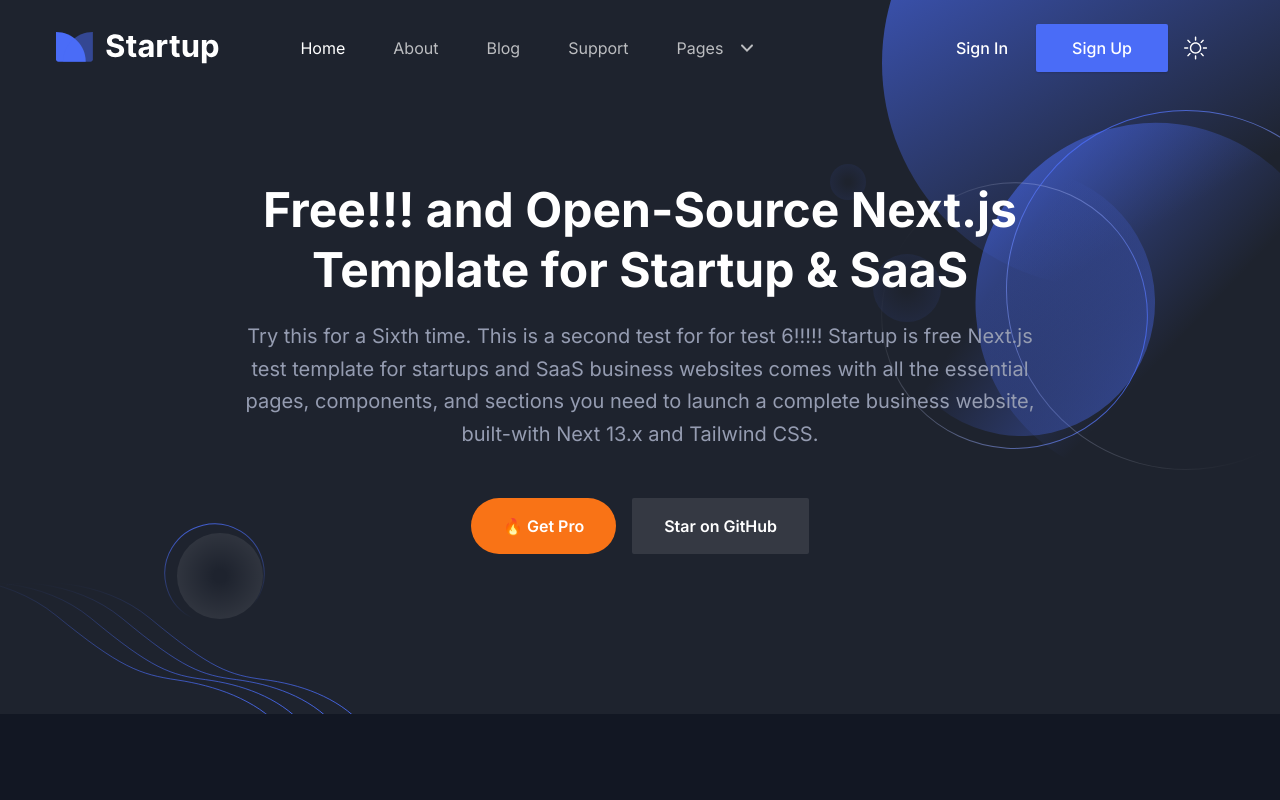
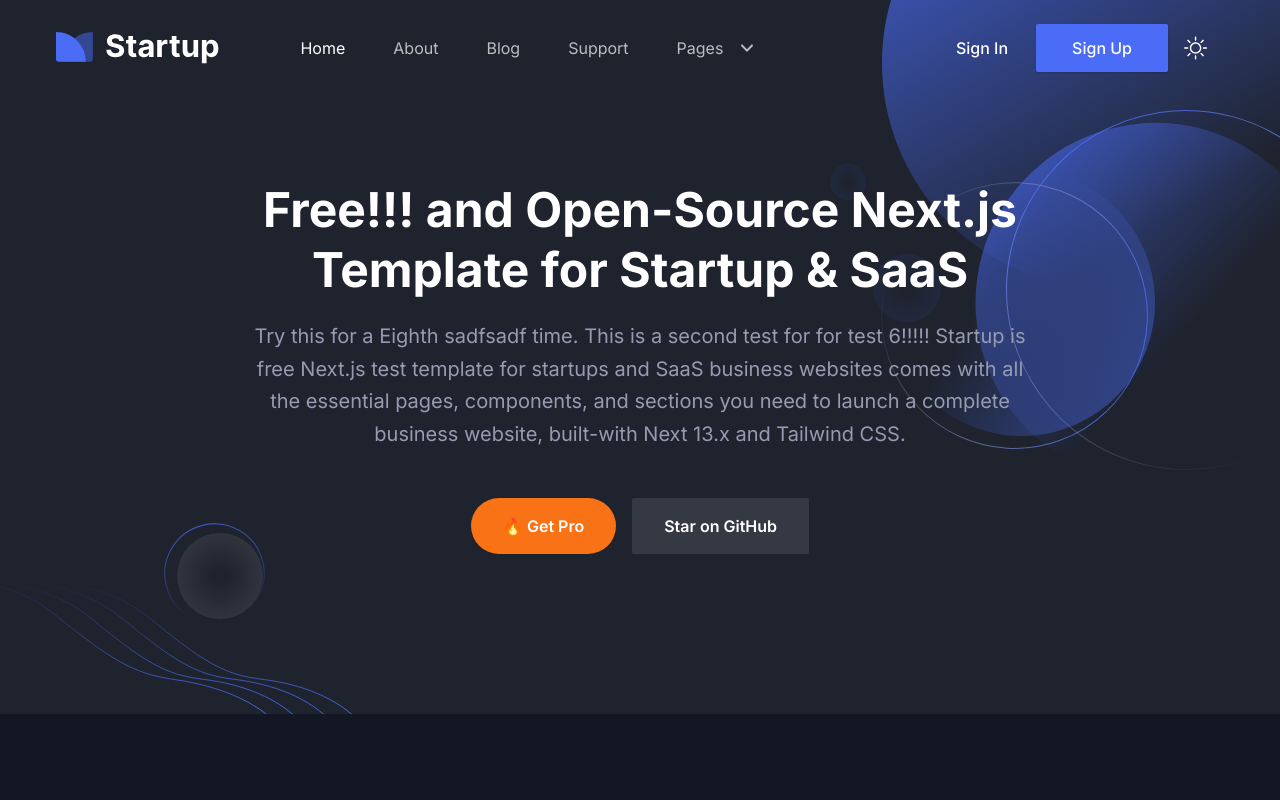
Before and after one commit to riverDartGallery/myFirstNext, a Next.js app: page / in a window 1280 px wide. Shown: the top 800 px of the page. Built offline with nearby package versions, Linux system fonts and the light colour scheme.

Commit message:
Test issue Fixes #7 new comment

```diff
--- a/src/components/Hero/index.tsx
+++ b/src/components/Hero/index.tsx
@@ -1,4 +1,5 @@
 import Link from "next/link";
+// TODO Test issue
 
 const Hero = () => {
   return (
@@ -15,7 +16,7 @@
                   Free!!! and Open-Source Next.js Template for Startup & SaaS
                 </h1>
                 <p className="mb-12 text-base !leading-relaxed text-body-color dark:text-body-color-dark sm:text-lg md:text-xl">
-                  Try this for a Sixth time.  This is  a second test for for test 6!!!!! Startup is free Next.js test template for startups and SaaS
+                  Try this for a Eighth sadfsadf time.  This is  a second test for for test 6!!!!! Startup is free Next.js test template for startups and SaaS
                   business websites comes with all the essential pages,
                   components, and sections you need to launch a complete
                   business website, built-with Next 13.x and Tailwind CSS.
```
